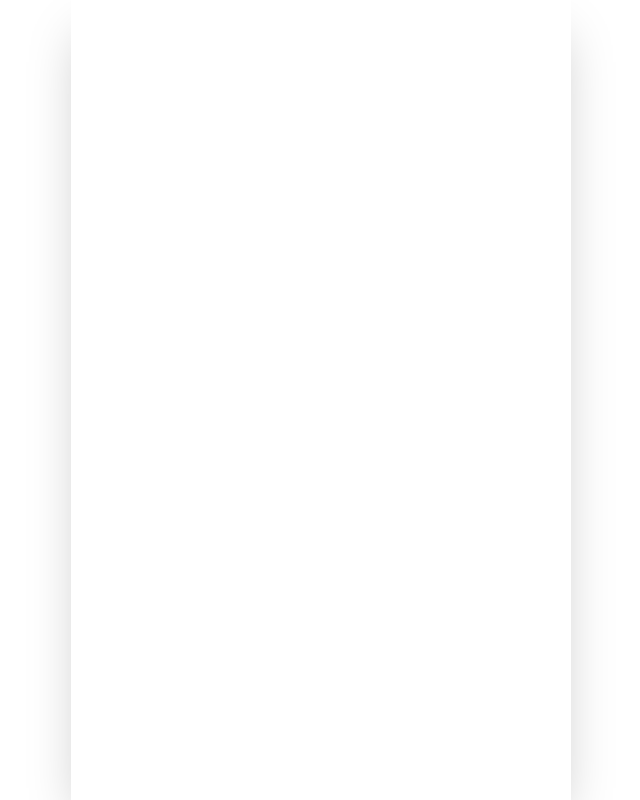
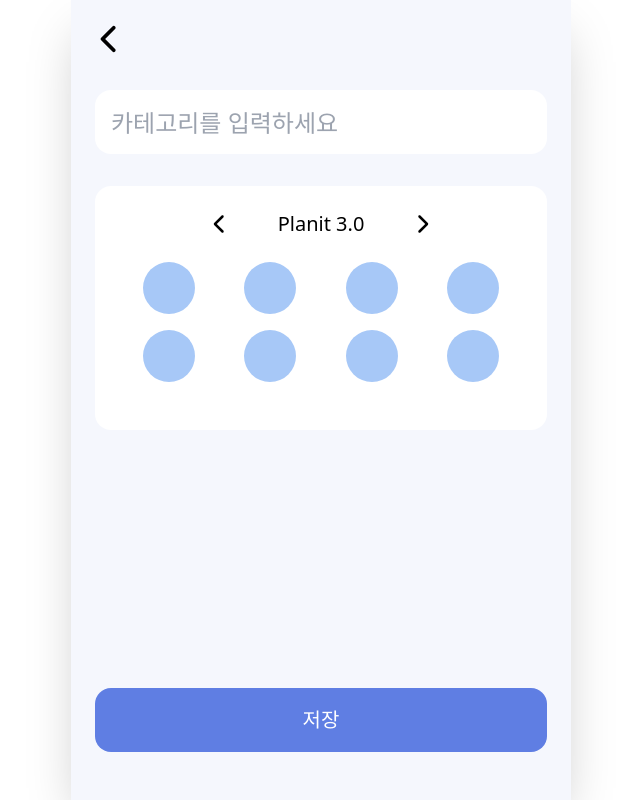
Before and after one commit to 2024TUKCOMSP/forever, a Vue app in the folder forever_planner/: page /category in a window 1280 px wide. Before the commit this address had no page. Shown: the whole page, without its empty margins (319-959 px from the left). Built offline with nearby package versions, Linux system fonts and the light colour scheme.

Commit message:
feat : make category view

```diff
--- a/forever_planner/src/router/index.js
+++ b/forever_planner/src/router/index.js
@@ -4,6 +4,7 @@ import CalendarView from '../views/CalendarView.vue';
 import HomeView from '../views/HomeView.vue';
 import SettingView from '../views/SettingView.vue';
 import ThemeView from '../views/ThemeView.vue';
+import CategoryView from '../views/CategoryView';
 
 const router = createRouter({
   history: createWebHistory(),
@@ -27,6 +28,11 @@ const router = createRouter({
       path: '/theme',
       name: 'theme',
       component: ThemeView,
+    },
+    {
+      path: '/category',
+      name: 'category',
+      component: CategoryView,
     }
   ],
 });
--- /dev/null
+++ b/forever_planner/src/views/CategoryView.vue
@@ -0,0 +1,44 @@
+<template>
+  <div class="w-full h-screen flex flex-col justify-between bg-[#f5f7fd]">
+    <div class="w-full p-6 flex flex-col gap-8">
+      <div class="w-full">
+        <div @click="clickGoBehind()">
+         <i class="fa-solid fa-chevron-left h-[30px] w-[30px]"></i>
+        </div>
+      </div>
+      <input class="w-full h-16 rounded-2xl p-4 text-2xl focus:outline-none" placeholder="카테고리를 입력하세요"/>
+      <div class="bg-white rounded-2xl p-6 flex flex-col items-center">
+        <div class="flex items-center gap-12">
+          <i class="fa-solid fa-chevron-left w-[20px] h-[20px]"></i>
+          <div class="text-xl">Planit 3.0</div>
+          <i class="fa-solid fa-chevron-right w-[20px] h-[20px]"></i>
+        </div>
+        <div class="flex flex-col gap-4 w-full p-6">
+          <div v-for="line in 2" :key="line" class="flex justify-between w-full">
+            <div v-for="color in 4" :key="color" class="w-[52px] h-[52px] rounded-full bg-[#a7c8f7]"></div>
+          </div>
+        </div>
+      </div>
+    </div>
+    <div @click="saveCategory()" class="px-6 py-12">
+      <div class="w-full h-16 bg-[#5f7ee3] text-white rounded-2xl flex justify-center items-center text-xl">저장</div>
+    </div>
+  </div>
+</template>
+
+<script setup>
+import { useRouter } from 'vue-router';
+
+const router = useRouter();
+
+const clickGoBehind = () => {
+  router.go(-1);
+};
+
+const saveCategory = () => {
+  router.go(-1);
+};
+</script>
+
+<style scoped>
+</style>
```
